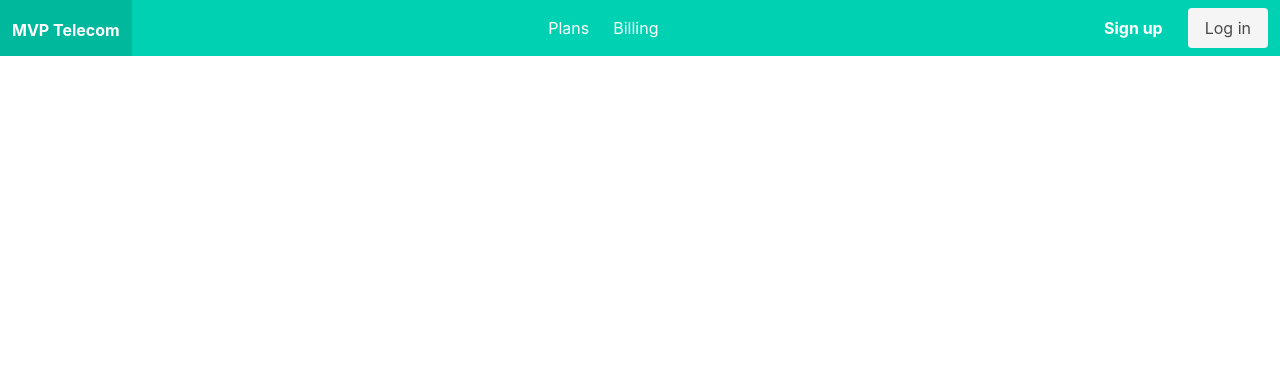
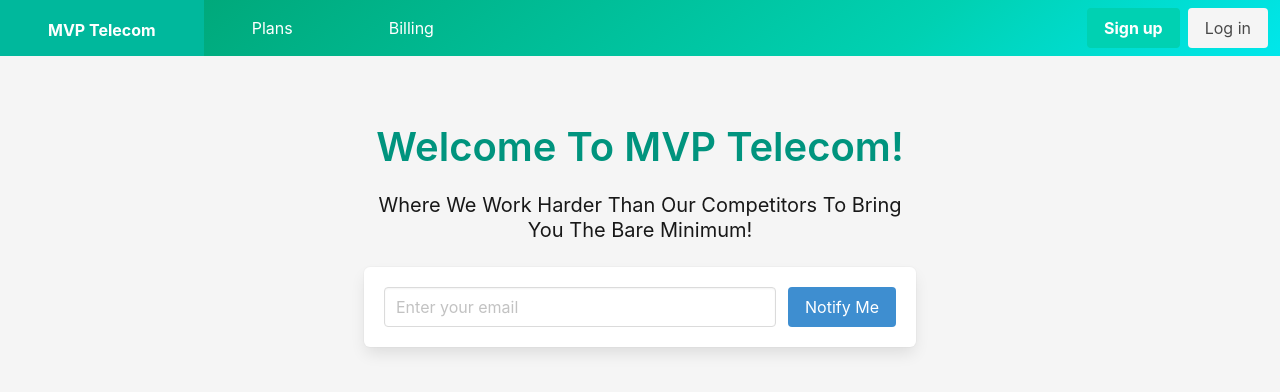
Before and after one commit to cwmcgregor/TelecomApp, an Angular app in the folder TelecomAppFrontend/: page /home in a window 1280 px wide. Before the commit this address led to /. Shown: the top 392 px of the page. Built offline with nearby package versions, Linux system fonts and the light colour scheme.

Commit message:
Added:HomePage

```diff
--- a/TelecomAppFrontend/src/app/app-routing.module.ts
+++ b/TelecomAppFrontend/src/app/app-routing.module.ts
@@ -1,9 +1,12 @@
 import { NgModule } from '@angular/core';
 import { RouterModule, Routes } from '@angular/router';
 
+import { HomeComponent } from './home/home/home.component';
 import { PlansIndexComponent } from './plans/plans-index/plans-index.component';
 
 const routes: Routes = [
+  {path: '', redirectTo: 'home', pathMatch: 'full'},
+  {path: 'home', component: HomeComponent},
   {path:'plans/index',component: PlansIndexComponent}
 ];
 
--- a/TelecomAppFrontend/src/app/app.component.html
+++ b/TelecomAppFrontend/src/app/app.component.html
@@ -1,51 +1,21 @@
-<nav class="navbar is-primary" role="navigation" aria-label="main navigation">
+<section class="hero is-primary is-medium is-bold">
+  <nav class="navbar" role="navigation" aria-label="main navigation">
     <div class="navbar-brand">
-    <a class="navbar-item is-primary pt-3">
+      <a routerLink="home" class="navbar-item is-primary pt-3 px-6">
         <Strong>MVP Telecom</Strong>
       </a>
-    <!-- <a class="navbar-item" href="https://bulma.io">
-      <img src="https://bulma.io/images/bulma-logo.png" width="112" height="28">
-    </a> -->
-
-    <!-- <a role="button" class="navbar-burger" aria-label="menu" aria-expanded="false" data-target="navbarBasicExample">
-      <span aria-hidden="true"></span>
-      <span aria-hidden="true"></span>
-      <span aria-hidden="true"></span>
-    </a> -->
     </div>
 
     <div id="navbarBasicExample" class="navbar-menu">
-    <div class="navbar-end">
+      <div class="navbar-start">
 
-      <a class="navbar-item">
+        <a class="navbar-item px-6">
           Plans
         </a>
 
-      <a class="navbar-item">
+        <a class="navbar-item px-6">
           Billing
         </a>
-
-      <!-- <div class="navbar-item has-dropdown is-hoverable">
-        <a class="navbar-link">
-          More
-        </a>
-
-        <div class="navbar-dropdown">
-          <a class="navbar-item">
-            About
-          </a>
-          <a class="navbar-item">
-            Jobs
-          </a>
-          <a class="navbar-item">
-            Contact
-          </a>
-          <hr class="navbar-divider">
-          <a class="navbar-item">
-            Report an issue
-          </a>
-        </div>
-      </div> -->
       </div>
 
       <div class="navbar-end">
@@ -63,4 +33,6 @@
     </div>
   </nav>
 
+</section>
+
 <router-outlet></router-outlet>
--- /dev/null
+++ b/TelecomAppFrontend/src/app/home/home/home.component.html
@@ -0,0 +1,28 @@
+<section class="hero is-light is-fullheight">
+    <div class="hero-head">
+        <div class="hero-body">
+            <div class="container has-text-centered">
+                <div class="column is-6 is-offset-3">
+                    <h1 class="title has-text-primary-dark is-size-2 mt-2">
+                        Welcome To MVP Telecom!
+                    </h1>
+                    <h2 class="subtitle mt-5">
+                        Where We Work Harder Than Our Competitors To Bring You The Bare Minimum!
+                    </h2>
+                    <div class="box">
+                        <div class="field is-grouped">
+                            <p class="control is-expanded">
+                                <input class="input" type="text" placeholder="Enter your email">
+                            </p>
+                            <p class="control">
+                                <a class="button is-info">
+                                    Notify Me
+                                </a>
+                            </p>
+                        </div>
+                    </div>
+                </div>
+            </div>
+        </div>
+    </div>
+</section>
--- /dev/null
+++ b/TelecomAppFrontend/src/app/home/home/home.component.ts
@@ -0,0 +1,15 @@
+import { Component, OnInit } from '@angular/core';
+
+@Component({
+  selector: 'app-home',
+  templateUrl: './home.component.html',
+  styleUrls: ['./home.component.css']
+})
+export class HomeComponent implements OnInit {
+
+  constructor() { }
+
+  ngOnInit(): void {
+  }
+
+}
--- a/TelecomAppFrontend/src/app/plans/plans-model.ts
+++ b/TelecomAppFrontend/src/app/plans/plans-model.ts
@@ -1,4 +1,4 @@
-import { Device } from "../Devices/devices-model"
+import { Device } from "../devices/devices-model"
 
 export interface Plan {
         planId:number,
```
Also changed, not shown: TelecomAppFrontend/src/app/home/home-routing.module.ts (added, +10 -0 lines), TelecomAppFrontend/src/app/home/home.module.ts (added, +17 -0 lines), TelecomAppFrontend/src/app/home/home/home.component.css (added), 1 other file (tests, documents, lock files or other folders). Lines whose indentation alone changed are shown as unchanged.
